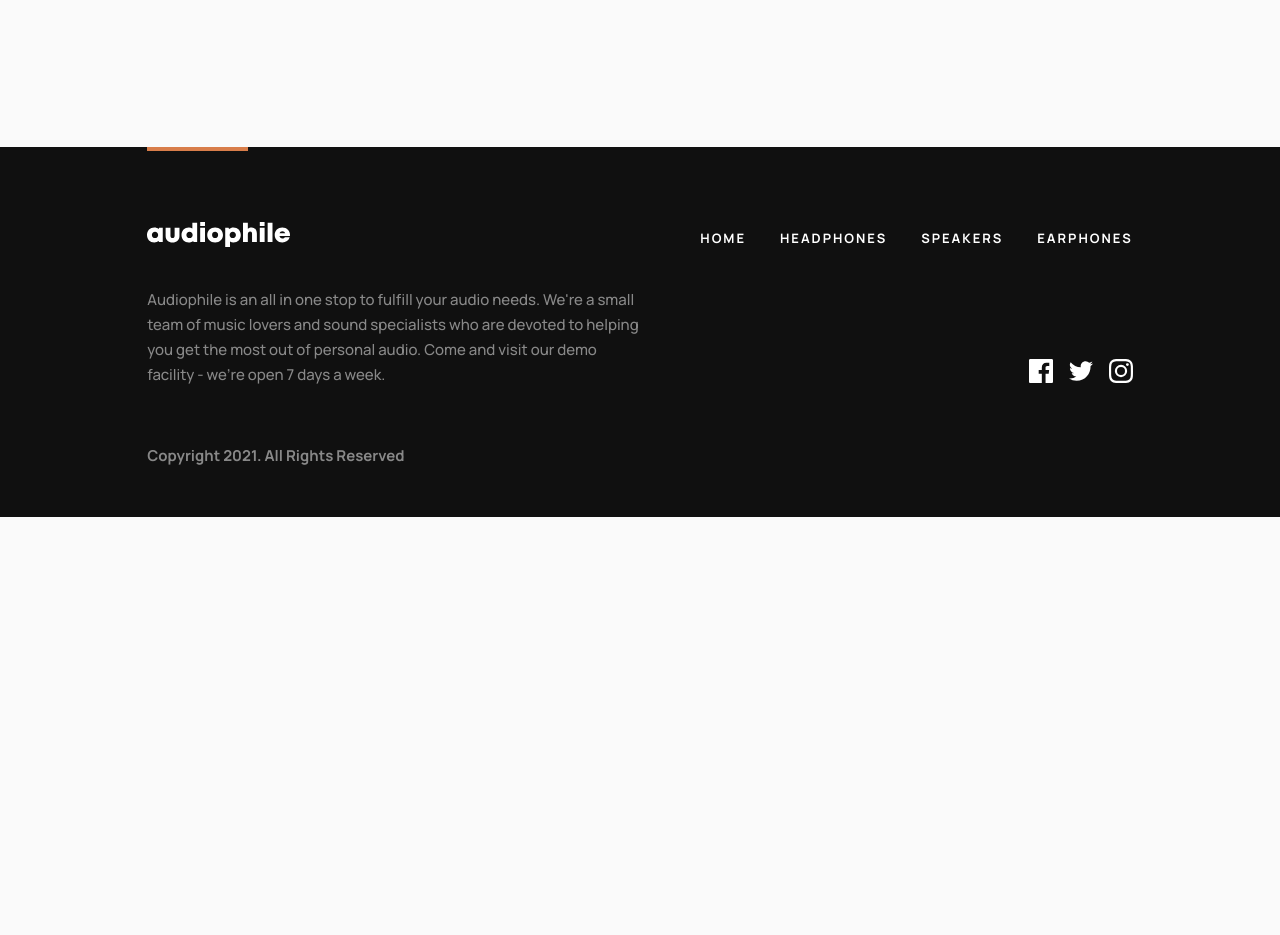
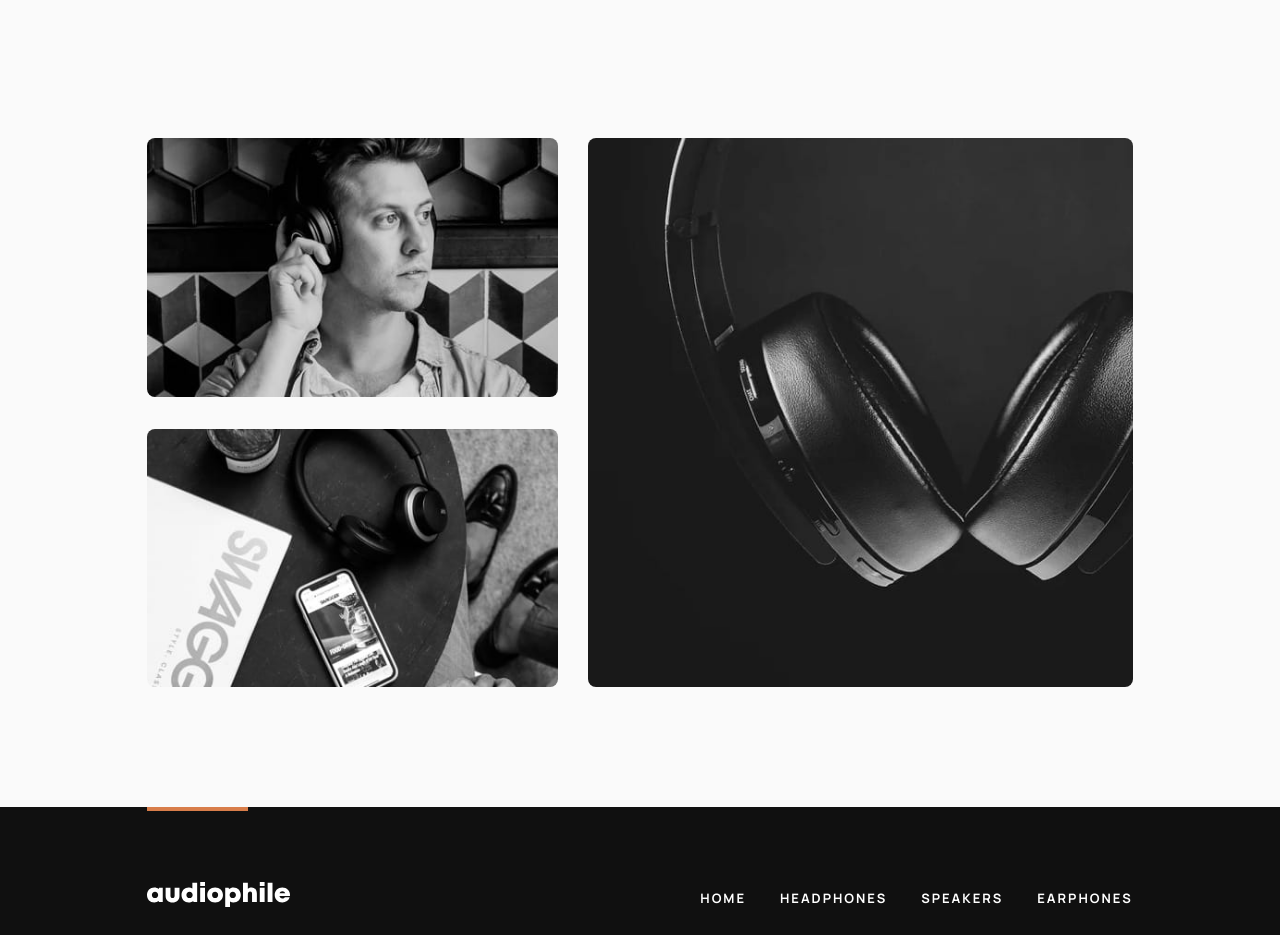
Before and after one commit to bluepersia/audiophile-fullstack, a React (Vite) app in the folder frontend/: page /product/xx99-mark-two-headphones in a window 1280 px wide. Shown: the part 1300-2235 px from the top of the page. Before the commit the page ends 1817 px from the top, so only its background shows below. Built offline with nearby package versions, Linux system fonts and the light colour scheme.

Commit message:
Add product detail, gallery section

```diff
--- /dev/null
+++ b/frontend/src/pages/ProductDetail/Gallery/Gallery.module.scss
@@ -0,0 +1,52 @@
+@use "/src/css/variables" as *;
+
+.gallery {
+  display: flex;
+  flex-direction: column;
+  row-gap: 1.33rem;
+}
+
+.pictureOne,
+.pictureTwo,
+.pictureThree {
+  width: 100%;
+}
+
+.imgOne,
+.imgTwo,
+.imgThree {
+  width: 100%;
+  height: 100%;
+  border-radius: 8px;
+  object-fit: cover;
+}
+
+@media (min-width: $bp-tablet) {
+  .gallery {
+    display: grid;
+    grid-template-columns: 43fr 57fr;
+    grid-template-rows: auto auto;
+    column-gap: 1.2rem;
+  }
+
+  .pictureOne {
+    grid-column: 1 / 2;
+    grid-row: 1 / 2;
+  }
+
+  .pictureTwo {
+    grid-column: 1 / 2;
+    grid-row: 2 / -1;
+  }
+
+  .pictureThree {
+    grid-column: 2 / -1;
+    grid-row: 1 / -1;
+  }
+}
+
+@media (min-width: $bp-desktop) {
+  .gallery {
+    gap: 2.13rem 2rem;
+  }
+}
--- /dev/null
+++ b/frontend/src/pages/ProductDetail/Gallery/Gallery.tsx
@@ -0,0 +1,61 @@
+import type { JSX } from "react/jsx-runtime";
+import type { ProductData } from "../../../api/products";
+import { DESKTOP_BP, TABLET_BP } from "../../../consts/breakpoints";
+import styles from "./Gallery.module.scss";
+
+type GalleryProps = {
+  product: ProductData;
+};
+
+//TODO: add gallery alt texts
+export default function Gallery({ product }: GalleryProps): JSX.Element {
+  return (
+    <section className={styles.gallery}>
+      <picture className={styles.pictureOne}>
+        <source
+          srcSet={product.gallery.first.desktop}
+          media={`(min-width:${DESKTOP_BP}px)`}
+        />
+        <source
+          srcSet={product.gallery.first.tablet}
+          media={`(min-width:${TABLET_BP}px)`}
+        />
+        <img
+          src={product.gallery.first.mobile}
+          alt=""
+          className={styles.imgOne}
+        />
+      </picture>
+      <picture className={styles.pictureTwo}>
+        <source
+          srcSet={product.gallery.second.desktop}
+          media={`(min-width:${DESKTOP_BP}px)`}
+        />
+        <source
+          srcSet={product.gallery.second.tablet}
+          media={`(min-width:${TABLET_BP}px)`}
+        />
+        <img
+          src={product.gallery.second.mobile}
+          alt=""
+          className={styles.imgTwo}
+        />
+      </picture>
+      <picture className={styles.pictureThree}>
+        <source
+          srcSet={product.gallery.third.desktop}
+          media={`(min-width:${DESKTOP_BP}px)`}
+        />
+        <source
+          srcSet={product.gallery.third.tablet}
+          media={`(min-width:${TABLET_BP}px)`}
+        />
+        <img
+          src={product.gallery.third.mobile}
+          alt=""
+          className={styles.imgThree}
+        />
+      </picture>
+    </section>
+  );
+}
--- a/frontend/src/pages/ProductDetail/ProductDetail.module.scss
+++ b/frontend/src/pages/ProductDetail/ProductDetail.module.scss
@@ -8,12 +8,16 @@
   margin-bottom: clamp(5.8667rem, 3.831rem + 8.1425vw, 8rem);
 }
 
+.gallery {
+  margin-bottom: 8rem;
+}
+
 @media (min-width: $bp-tablet) {
   .details {
     margin-bottom: clamp(8rem, 3.2593rem + 9.2593vw, 10.6667rem);
   }
 
   .overview {
-    margin-bottom: clamp(8rem, 4.883rem + 12.4682vw, 11.2667rem);
+    margin-bottom: clamp(8rem, 3.2593rem + 9.2593vw, 10.6667rem);
   }
 }
--- a/frontend/src/pages/ProductDetail/ProductDetail.tsx
+++ b/frontend/src/pages/ProductDetail/ProductDetail.tsx
@@ -7,6 +7,7 @@ import { getProductBySlug, type ProductData } from "../../api/products";
 import ProgQuery from "../../components/ProgQuery/ProgQuery";
 import styles from "./ProductDetail.module.scss";
 import Overview from "./Overview/Overview";
+import Gallery from "./Gallery/Gallery";
 
 export default function ProductDetail(): JSX.Element {
   const { slug } = useParams();
@@ -41,6 +42,9 @@ export default function ProductDetail(): JSX.Element {
           <div className={styles.overview}>
             <Overview product={product} />
           </div>
+          <div className={styles.gallery}>
+            <Gallery product={product} />
+          </div>
         </>
       )}
     </ProgQuery>
```
